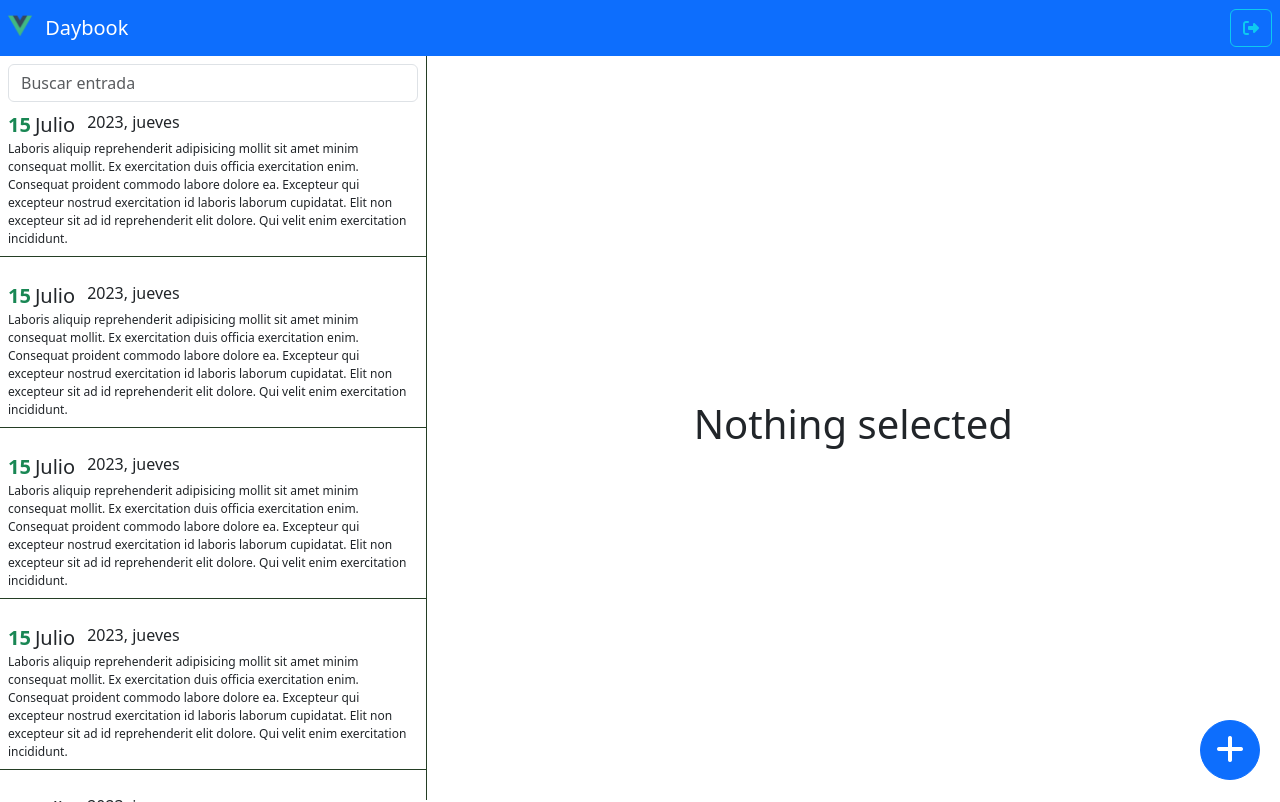
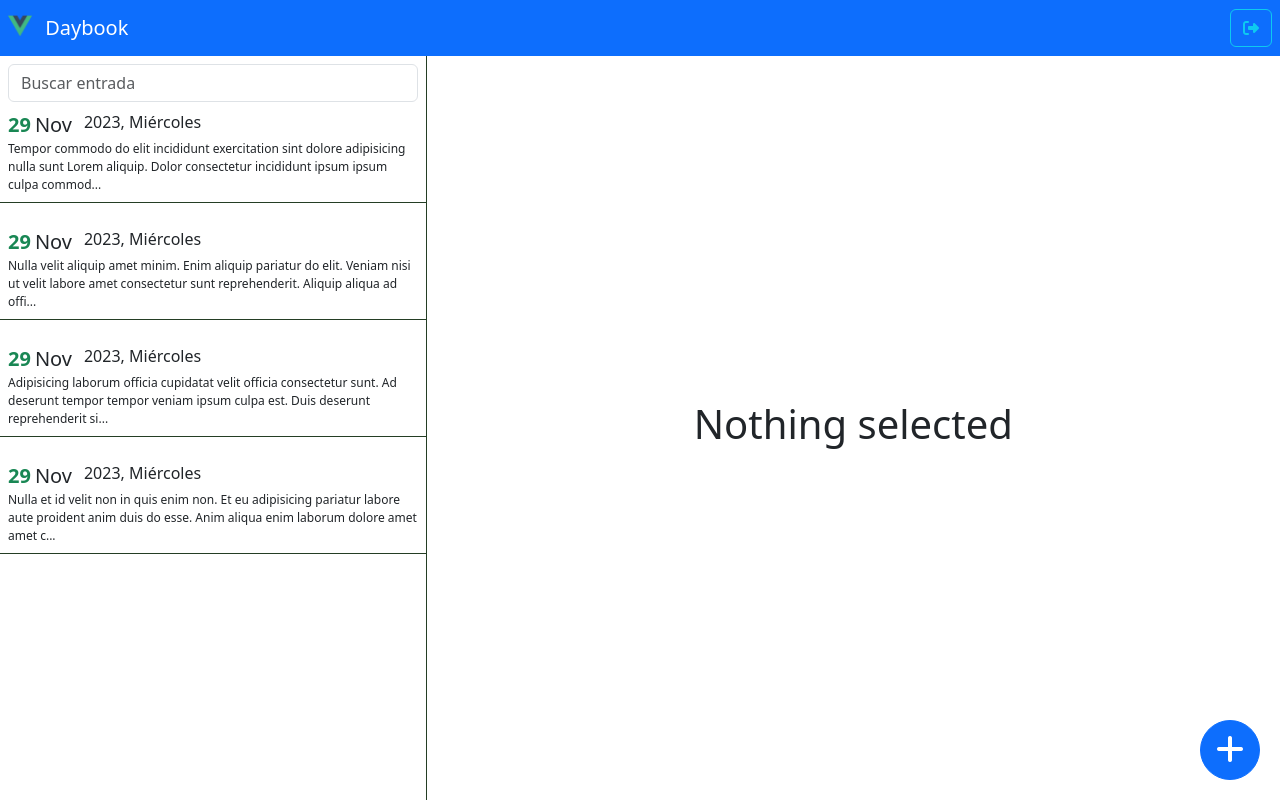
Before and after one commit to Jenrikk/07-journal-vue, a Vue app: page /#/daybook in a window 1280 px wide. Built offline with nearby package versions, Linux system fonts and the light colour scheme; the HTML template or start-up script is replaced by a standard one.

Commit message:
Cargar entrada cuando cambia la url

```diff
--- a/src/modules/daybook/components/Entry.vue
+++ b/src/modules/daybook/components/Entry.vue
@@ -1,22 +1,52 @@
 <template>
-  <div class="entry-container mb-3 pointer p-2" @click="$router.push({name: 'entry', params: {id: 10}})">
+  <div class="entry-container mb-3 pointer p-2" @click="$router.push({name: 'entry', params: {id: entry.id}})">
     <div class="entry-title d-flex">
-      <span class="text-success fs-5 fw-bold">15 </span>
-      <span class="mx-1 fs-5">Julio </span>
-      <span class="mx-2 fw-light">2023, jueves</span>
+      <span class="text-success fs-5 fw-bold">{{ getDay }} </span>
+      <span class="mx-1 fs-5">{{getNameMonth}} </span>
+      <span class="mx-2 fw-light">{{getYear}}, {{getNameDay}}</span>
     </div>
     <div class="entry-description">
-      Laboris aliquip reprehenderit adipisicing mollit sit amet minim consequat
-      mollit. Ex exercitation duis officia exercitation enim. Consequat proident
-      commodo labore dolore ea. Excepteur qui excepteur nostrud exercitation id
-      laboris laborum cupidatat. Elit non excepteur sit ad id reprehenderit elit
-      dolore. Qui velit enim exercitation incididunt.
+      {{shortText}}
     </div>
   </div>
 </template>
 
 <script>
-export default {};
+export default {
+  props: {
+    entry: {
+      type: Object,
+      required: true
+    }
+  },
+  computed: {
+    shortText() {
+      return (this.entry.text.length > 150)
+        ? this.entry.text.substring(0, 150) + '...'
+        : this.entry.text
+    },
+    getDay() {
+      return new Date(this.entry.date).getDate()
+    },
+    getNameMonth() {
+      const date = new Date(this.entry.date)
+
+      const month = new Intl.DateTimeFormat("es-ES", { month: "short" }).format(date)
+
+      return month[0].toUpperCase() + month.substring(1)
+    },
+    getYear() {
+      return new Date(this.entry.date).getFullYear()
+    },
+    getNameDay() {
+      const date = new Date(this.entry.date)
+
+      const day = new Intl.DateTimeFormat("es-ES", { weekday: "long" }).format(date)
+
+      return day[0].toUpperCase() + day.substring(1)
+    }
+  }
+};
 </script>
 
 <style lang="scss" scoped>
--- a/src/modules/daybook/components/EntryList.vue
+++ b/src/modules/daybook/components/EntryList.vue
@@ -1,20 +1,32 @@
 <template>
   <div class="entry-list-container">
     <div class="px-2 pt-2">
-      <input type="text" class="form-control" placeholder="Buscar entrada" />
+      <input type="text" class="form-control" placeholder="Buscar entrada" v-model="term"/>
     </div>
     <div class="entry-scrollarea">
-      <Entry v-for="item in 100" :key="item" />
+      <Entry v-for="entry in entriesByTerm" :key="entry.id" :entry="entry" />
     </div>
   </div>
 </template>
 
 <script>
 import { defineAsyncComponent } from 'vue';
+import { mapGetters } from 'vuex';
 
 export default {
   components: {
     Entry: defineAsyncComponent(() => import('../components/Entry.vue'))
+  },
+  computed: {
+    ...mapGetters('journal', ['getEntriesByTerm']),
+    entriesByTerm() {
+      return this.getEntriesByTerm(this.term)
+    }
+  },
+  data() {
+    return {
+      term: ''
+    }
   }
 }
 
--- /dev/null
+++ b/src/modules/daybook/helpers/getDayMonthYear.js
@@ -0,0 +1,25 @@
+
+
+const getDayMonthYear = (dateString) => {
+    const date = new Date(dateString)
+
+    const dayNumber = date.getDate()
+
+    const month= new Intl.DateTimeFormat("es-ES", { month: "short" }).format(date)
+    const monthName = month[0].toUpperCase() + month.substring(1)
+
+    const year = date.getFullYear()
+
+    const day = new Intl.DateTimeFormat("es-ES", { weekday: "long" }).format(date)
+    const dayName = day[0].toUpperCase() + day.substring(1)
+
+    return {
+        dayNumber,
+        monthName,
+        year,
+        dayName
+    }
+
+}
+
+export default getDayMonthYear
--- a/src/modules/daybook/router/index.js
+++ b/src/modules/daybook/router/index.js
@@ -11,7 +11,11 @@ export default {
         path: ':id',
         name: 'entry',
         component: () => import(/* webpackChunkName: "daybook entry" */ '@/modules/daybook/views/EntryView.vue'),
-
+        props: (route) => {
+            return {
+                id: route.params.id
+            }
+        }
        }
     ]
 
--- a/src/modules/daybook/store/journal/getters.js
+++ b/src/modules/daybook/store/journal/getters.js
@@ -1,9 +1,15 @@
 
 
-export const getEntriesByTerm = (/*state*/) => {
+export const getEntriesByTerm = (state) => (term = '') => {
+    if(term.length === 0) return state.entries
 
+    return state.entries.filter(entry => entry.text.toLowerCase().includes( term.toLowerCase() ))
 }
 
-export const getEntryById = (/*state*/) => {
+export const getEntryById = (state) => (id = '') =>{
+    const entry = state.entries.find(entry => entry.id === id)
 
+    if (!entry) return
+
+    return {...entry} // para no modificar el state directamente, devolvemos una copia
 }
--- a/src/modules/daybook/store/journal/state.js
+++ b/src/modules/daybook/store/journal/state.js
@@ -3,25 +3,25 @@ export default () => ({
     isLoading: true,
     entries: [
         {
-            id: new Date().getTime(),
+            id: '1',
             date: new Date().toDateString(),
             text: 'Tempor commodo do elit incididunt exercitation sint dolore adipisicing nulla sunt Lorem aliquip. Dolor consectetur incididunt ipsum ipsum culpa commodo dolore. Laboris sit adipisicing nostrud ipsum mollit et. Dolor elit reprehenderit et incididunt aliquip tempor non eiusmod commodo. Nulla excepteur Lorem laboris anim et do incididunt aliquip. Minim irure magna nulla fugiat culpa non fugiat id. Fugiat dolore ad culpa non ipsum aliquip fugiat enim adipisicing mollit enim.',
             picture: null, //url
         },
         {
-            id: new Date().getTime() + 100,
+            id: '2',
             date: new Date().toDateString(),
             text: 'Nulla velit aliquip amet minim. Enim aliquip pariatur do elit. Veniam nisi ut velit labore amet consectetur sunt reprehenderit. Aliquip aliqua ad officia magna culpa minim ea sunt enim esse in. Cupidatat commodo in minim mollit duis sunt enim elit.',
             picture: null, //url
         },
         {
-            id: new Date().getTime() + 200,
+            id: '3',
             date: new Date().toDateString(),
             text: 'Adipisicing laborum officia cupidatat velit officia consectetur sunt. Ad deserunt tempor tempor veniam ipsum culpa est. Duis deserunt reprehenderit sit laboris id magna. Laborum occaecat occaecat cupidatat nisi commodo esse adipisicing in.',
             picture: null, //url
         },
         {
-            id: new Date().getTime() + 300,
+            id: '4',
             date: new Date().toDateString(),
             text: 'Nulla et id velit non in quis enim non. Et eu adipisicing pariatur labore aute proident anim duis do esse. Anim aliqua enim laborum dolore amet amet cupidatat deserunt occaecat. Consectetur aute non do aliqua exercitation ipsum ex in dolor ullamco. Ipsum quis mollit tempor eu.',
             picture: null, //url
--- a/src/modules/daybook/views/EntryView.vue
+++ b/src/modules/daybook/views/EntryView.vue
@@ -1,9 +1,9 @@
 <template>
     <div class="entry-title d-flex justify-content-between p-2">
         <div>
-            <span class="text-success fs-3 fw-bold">1</span>
-            <span class="mx-1 fs-3">December</span>
-            <span class="mx-2 fs-4 fw-light"> 2023, viernes</span>
+            <span class="text-success fs-3 fw-bold">{{ getDay }}</span>
+            <span class="mx-1 fs-3">{{getMonthName}}</span>
+            <span class="mx-2 fs-4 fw-light"> {{getYear}}, {{ getDayName }}</span>
         </div>
         <div>
             <button class="btn btn-danger mx-2">
@@ -20,7 +20,7 @@
 
     <hr>
     <div class="d-flex flex-column px-3 h-75">
-        <textarea placeholder="What happened today?"></textarea>
+        <textarea placeholder="What happened today??" v-model="entryData.text"></textarea>
     </div>
 
     <Fab icon="fa-save" />
@@ -33,10 +33,56 @@
 
 <script>
 import { defineAsyncComponent } from 'vue'
+import { mapGetters } from 'vuex'
+import getDayMonthYear from '../helpers/getDayMonthYear'
+
 export default {
+    props: {
+        id: {
+            type: String,
+            required: true
+        }
+    },
     components: {
         Fab: defineAsyncComponent(() => import('../components/Fab.vue'))
+    },
+    data() {
+        return {
+            entryData: null
+        }
+    },
+    computed: {
+        ...mapGetters('journal', ['getEntryById']),
+        getDay() {
+            const {dayNumber} = getDayMonthYear(this.entryData.date)
+            return dayNumber
+        },
+        getMonthName() {
+            const {monthName} = getDayMonthYear(this.entryData.date)
+            return monthName
+        },
+        getYear() {
+            const {year} = getDayMonthYear(this.entryData.date)
+            return year
+        },
+        getDayName() {
+            const {dayName} = getDayMonthYear(this.entryData.date)
+            return dayName
+        }
+    },
+    methods: {
+        loadEntry() {
+            const entry = this.getEntryById(this.id)
+            if (!entry) this.$router.push({name: 'no-entry'})
+
+            this.entryData = entry
+        }
+    },
+
+    created() {
+        this.loadEntry()
     }
+
 
 }
 </script>
```
